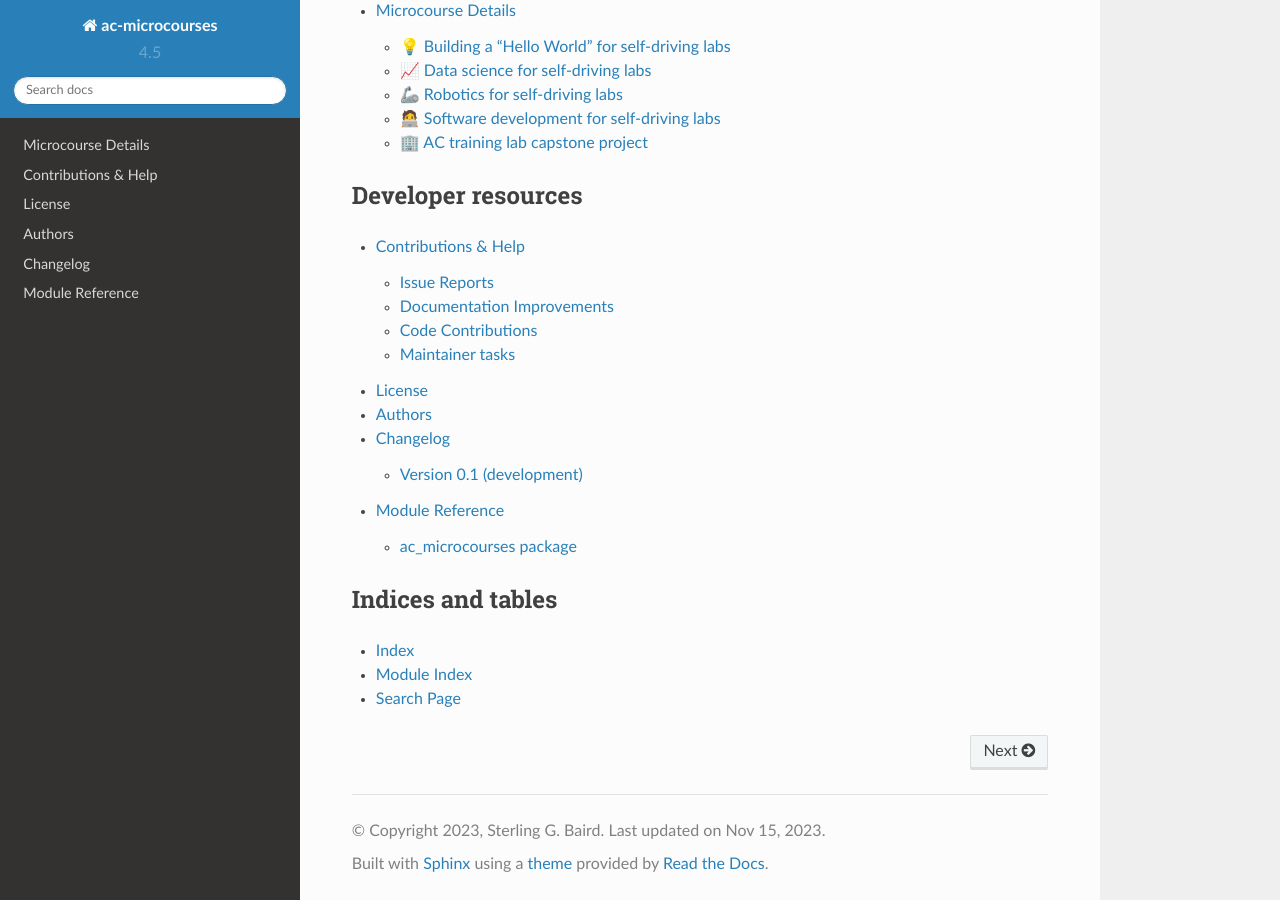
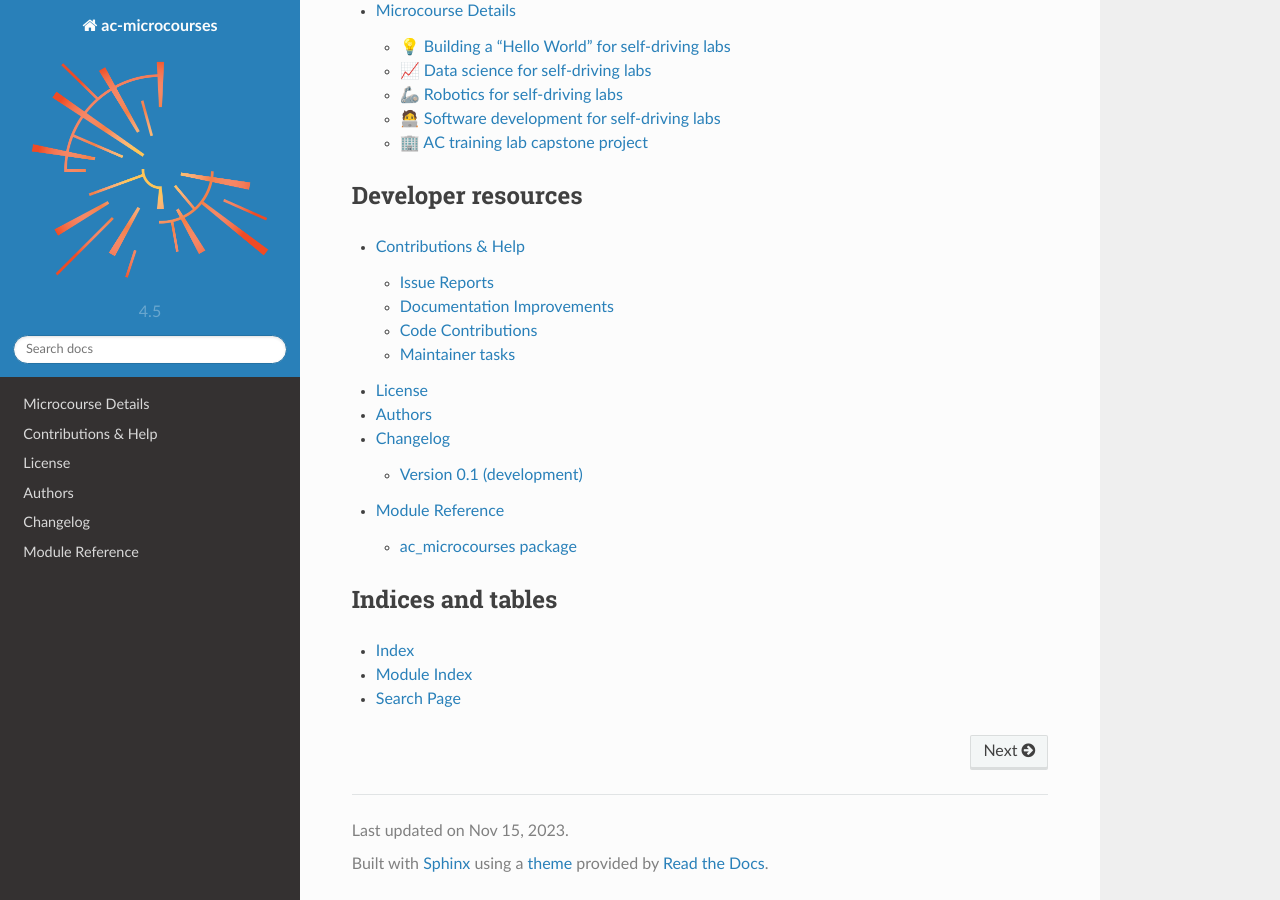
Before and after one commit to AccelerationConsortium/ac-microcourses, a Sphinx documentation site: the page built from docs/index.md, in a window 1280 px wide and 900 px high, scrolled down 1798 px. Built offline with Sphinx 7.4.7 and the Read the Docs theme 2.0.0, drawn with Linux system fonts in a browser that asks for light colours.

Commit message:
change logo and remove notice at footer

```diff
--- a/docs/conf.py
+++ b/docs/conf.py
@@ -210,12 +210,21 @@ html_theme_options = {
 # The name of an image file (relative to this directory) to place at the top
 # of the sidebar.
 # html_logo = "Acceleration-Consortium-vectortunnel-colour-black-background.png"
-html_logo = "Acceleration-Consortium-vectortunnel-colour.png"
+html_logo = "logos/Acceleration-Consortium-vectortunnel-colour.png"
 
 # The name of an image file (within the static path) to use as favicon of the
 # docs.  This file should be a Windows icon file (.ico) being 16x16 or 32x32
 # pixels large.
-html_favicon = "ac-vector-tunnel-color-black-background-32x32.ico"
+html_favicon = "logos/ac-vector-tunnel-color-black-background-32x32.ico"
+# html_favicon = "logos/ac-vector-tunnel-color-32x32.ico"
+# html_favicon = "logos/Acceleration-Consortium-vectortunnel-black.ico"
+# html_favicon = "logos/Acceleration-Consortium-vectortunnel-colour-black-glow.ico"
+# html_favicon = "logos/Acceleration-Consortium-vectortunnel-colour-soft-black-glow.ico"
+# html_favicon = "logos/scroll-logo.ico"
+# html_favicon = "logos/ac-red-scroll-logo.ico"
+# html_favicon = (
+#     "logos/Acceleration-Consortium-vectortunnel-colour-circle-black-background.ico"
+# )
 
 # Add any paths that contain custom static files (such as style sheets) here,
 # relative to this directory. They are copied after the builtin static files,
@@ -253,7 +262,7 @@ html_use_smartypants = True
 # html_show_sphinx = True
 
 # If true, "(C) Copyright ..." is shown in the HTML footer. Default is True.
-# html_show_copyright = True
+html_show_copyright = False
 
 # If true, an OpenSearch description file will be output, and all pages will
 # contain a <link> tag referring to it.  The value of this option must be the
```
